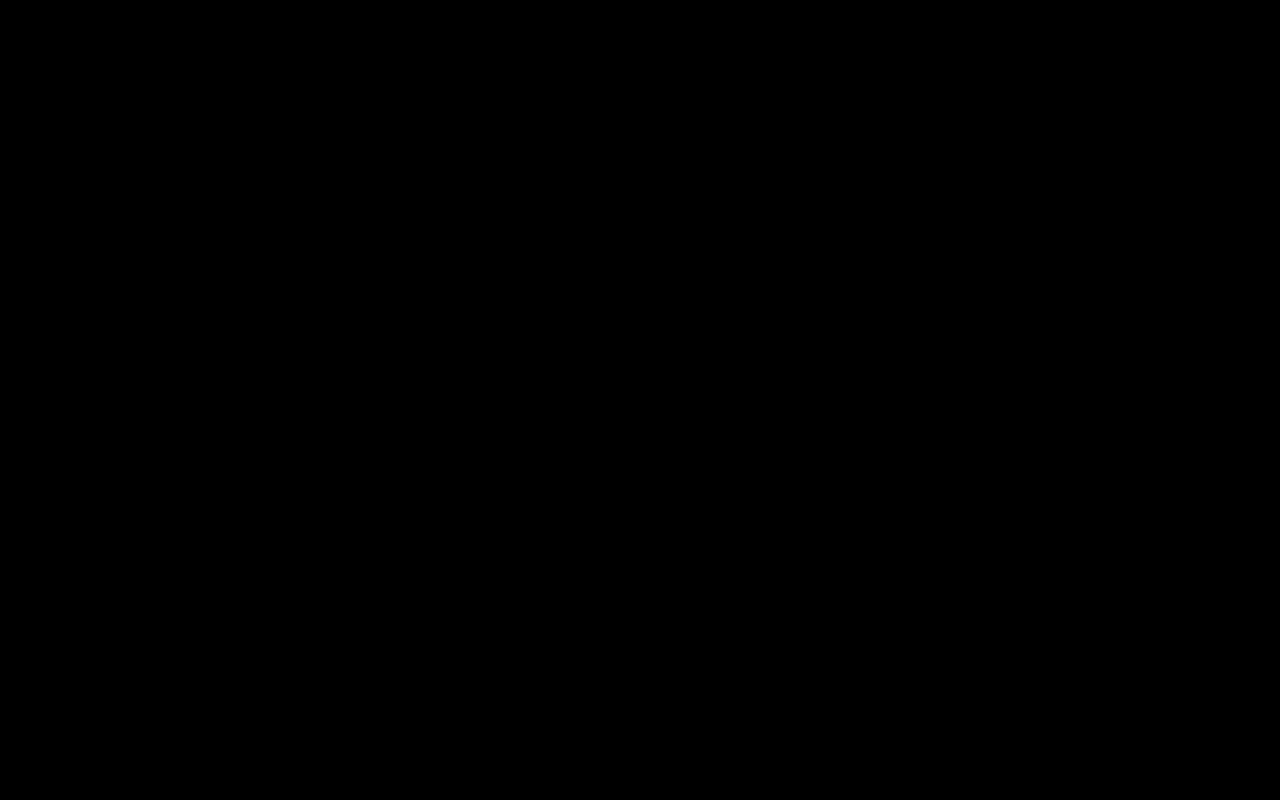
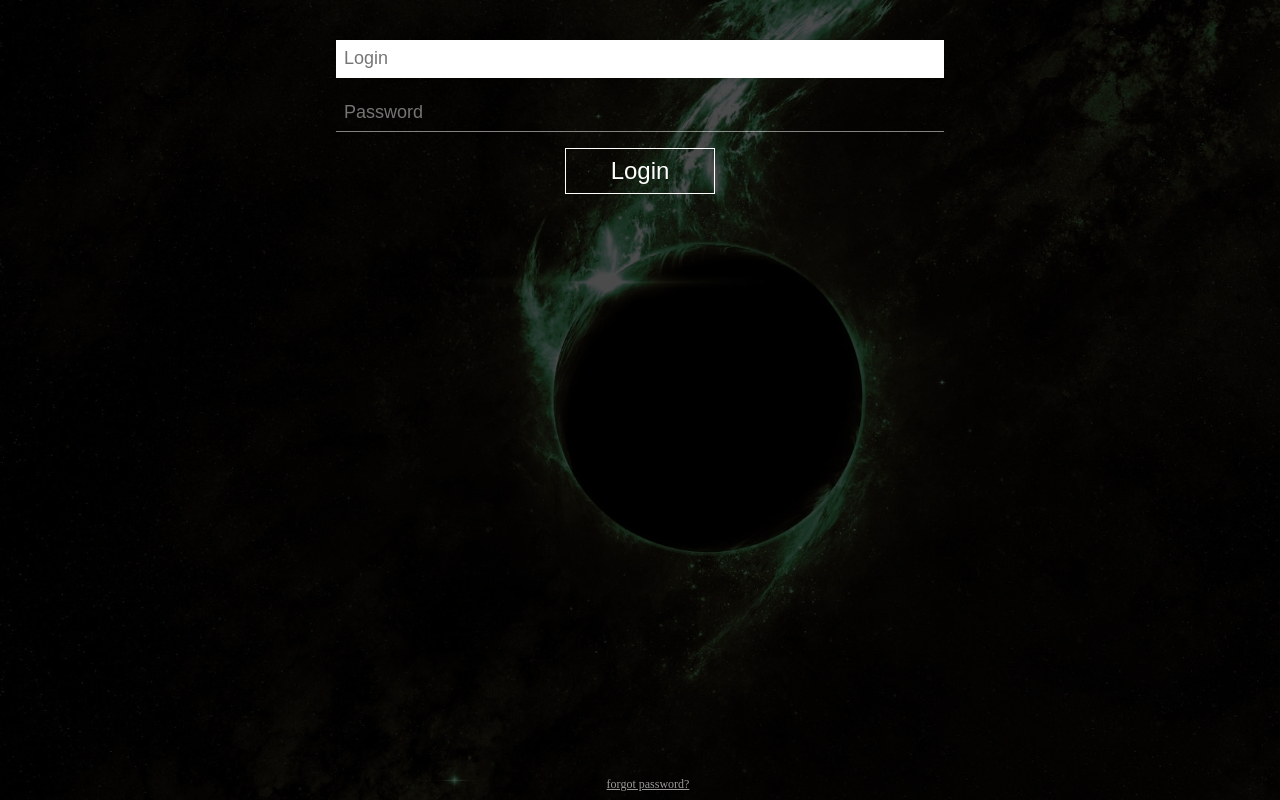
Before and after one commit to Assstarte/Web_Chat_NRRS, a React (Create React App) app in the folder chat-fe/: page /login in a window 1280 px wide. Built offline with nearby package versions, Linux system fonts and the light colour scheme.

Commit message:
Advanced Routing & RDX 90%

```diff
--- a/chat-fe/src/App.js
+++ b/chat-fe/src/App.js
@@ -17,6 +17,7 @@ import { Router, Route, Link, Switch } from "react-router-dom";
 import createHistory from "history/createBrowserHistory";
 
 import store from "./store";
+import Login from "./components/Login";
 
 class App extends Component {
   render() {
@@ -26,14 +27,11 @@ class App extends Component {
           <Router history={createHistory()}>
             <div>
               <Switch>
-                <Route
-                  path="/"
-                  component={store.getState().fetch.roomScreen ? Chat : Home}
-                  exact
-                />
+                <Route path="/" component={Home} exact />
                 <Route path="/home" component={Home} />
                 <Route path="/chat" component={Chat} />
                 <Route path="/rooms" component={RoomScreen} />
+                <Route path="/login" component={Login} />
               </Switch>
             </div>
           </Router>
--- a/chat-fe/src/actions/login.js
+++ b/chat-fe/src/actions/login.js
@@ -1,4 +1,4 @@
-import { LOGIN, AUTH, IF_AUTH, ERROR_OCCURRED } from "./types";
+import { LOGIN, AUTH, WHOAMI, ERROR_OCCURRED } from "./types";
 
 export const exec_login = (login, pass) => dispatch => {
   fetch("/login", {
@@ -28,3 +28,14 @@ export const exec_login = (login, pass) => dispatch => {
       })
   );
 };
+
+export const exec_whoami = () => dispatch => {
+  fetch("/whoami").then(res =>
+    res.json().then(data =>
+      dispatch({
+        type: WHOAMI,
+        payload: data
+      })
+    )
+  );
+};
--- a/chat-fe/src/actions/types.js
+++ b/chat-fe/src/actions/types.js
@@ -5,7 +5,7 @@ export const SIGNUP = "SIGNUP";
 export const AUTH = "AUTH";
 export const SEND_MESSAGE = "SEND_MESSAGE";
 export const CREATE_CHATROOM = "CREATE_CHATROOM";
-export const IF_AUTH = "IF AUTH";
+export const WHOAMI = "WHOAMI";
 export const ERROR_OCCURRED = "ERROR_OCCURRED";
 
 export const SET_CURRENT_ROOM = "SET_CURRENT_ROOM";
--- a/chat-fe/src/components/Chat.jsx
+++ b/chat-fe/src/components/Chat.jsx
@@ -11,13 +11,10 @@ import {
 } from "../actions/f_msgs_and_rooms";
 
 class Chat extends Component {
-  // constructor() {
-  //   super();
-  //   this.state = {
-  //     messages: []
-  //   };
-  //   this.getMessages = this.getMessages.bind(this);
-  // }
+  constructor(props) {
+    super(props);
+    this.currentRoom = this.props.currentRoom;
+  }
 
   render() {
     return (
@@ -70,7 +67,7 @@ class Chat extends Component {
     this.props.exec_fetch_rooms();
 
     //=======TEST SECTION=======
-    this.props.exec_fetch_messages(4);
+    this.props.exec_fetch_messages(this.currentRoom);
   }
 }
 
--- a/chat-fe/src/components/Home.jsx
+++ b/chat-fe/src/components/Home.jsx
@@ -1,6 +1,10 @@
 import React, { Component } from "react";
 import "../css/chat.css";
 import "../css/buttons.css";
+
+import { exec_whoami } from "../actions/login";
+import { connect } from "react-redux";
+
 class Home extends Component {
   render() {
     return (
@@ -15,12 +19,41 @@ class Home extends Component {
         </h2>
         <hr />
         <div style={{ textAlign: "center" }}>
-          <button className="pulse btn-login">Login</button>
+          <button
+            onClick={e => this.redirectToLogin(e)}
+            className="pulse btn-login"
+          >
+            Login
+          </button>
           <button className="raise btn-signup">Sign Up</button>
         </div>
       </div>
     );
   }
+
+  componentWillMount() {
+    this.props.exec_whoami();
+  }
+
+  componentDidUpdate() {
+    this.props.auth
+      ? this.props.history.push("/rooms")
+      : console.log("Not Logged In");
+  }
+
+  redirectToLogin(e) {
+    e.preventDefault();
+    this.props.history.push("/login");
+  }
 }
 
-export default Home;
+const mapStateToProps = state => ({
+  auth: state.login.loggedIn,
+  errorOccurred: state.login.errorOccurred,
+  user_id: state.login.user_id
+});
+
+export default connect(
+  mapStateToProps,
+  { exec_whoami }
+)(Home);
--- a/chat-fe/src/components/Login.jsx
+++ b/chat-fe/src/components/Login.jsx
@@ -0,0 +1,82 @@
+import React, { Component } from "react";
+import "../css/buttons.css";
+import "../css/login.css";
+import { exec_login } from "../actions/login";
+
+import { connect } from "react-redux";
+class Login extends Component {
+  constructor(props) {
+    super(props);
+    this.inputLoginRef = React.createRef();
+    this.inputPassRef = React.createRef();
+    this.execute_login = this.execute_login.bind(this);
+  }
+
+  componentDidUpdate() {
+    this.props.loggedIn
+      ? (window.location.href = "/rooms")
+      : console.log("Oops! Invalid Credentials");
+  }
+
+  render() {
+    return (
+      <div>
+        <form className="login-form" id="auth" method="post">
+          <p className="login-text" />
+          <input
+            ref={this.inputLoginRef}
+            type="text"
+            name="un"
+            className="login-username"
+            autoFocus
+            required
+            placeholder="Login"
+            id="auth-login"
+          />
+          <input
+            ref={this.inputPassRef}
+            type="password"
+            name="pw"
+            className="login-password"
+            required
+            placeholder="Password"
+            id="auth-pass"
+          />
+          <input
+            type="submit"
+            name="Login"
+            value="Login"
+            className="login-submit"
+            id="auth-submit"
+            onClick={e => this.execute_login(e)}
+          />
+        </form>
+        <a href="#" className="login-forgot-pass">
+          forgot password?
+        </a>
+        <div className="underlay-photo" />
+        <div className="underlay-black" />
+      </div>
+    );
+  }
+
+  execute_login(e) {
+    e.preventDefault();
+    console.log("handling");
+    this.props.exec_login(
+      this.inputLoginRef.current.value,
+      this.inputPassRef.current.value
+    );
+  }
+}
+
+const mapStateToProps = state => ({
+  loggedIn: state.login.loggedIn,
+  errorOccurred: state.login.errorOccurred,
+  user_id: state.login.user_id
+});
+
+export default connect(
+  mapStateToProps,
+  { exec_login }
+)(Login);
--- a/chat-fe/src/components/RoomScreen.jsx
+++ b/chat-fe/src/components/RoomScreen.jsx
@@ -13,6 +13,12 @@ import ChatRoom from "./ChatRoom";
 class RoomScreen extends Component {
   componentWillMount() {
     this.props.exec_fetch_rooms();
+  }
+
+  componentDidUpdate() {
+    this.props.currentRoom
+      ? this.props.history.push("/chat")
+      : console.log("Select Room");
   }
 
   render() {
--- a/chat-fe/src/css/chat.css
+++ b/chat-fe/src/css/chat.css
@@ -3,11 +3,13 @@
   padding-left: 100px;
   background-color: #000;
 
-  font-size: 36px;
+  font-size: 22px;
 }
 
 body {
   background-color: #000;
+  font-family: Josefin serif;
+  font-weight: 300;
 }
 
 .timeStamp {
@@ -49,3 +51,7 @@ input {
 input:focus {
   outline: none;
 }
+
+body {
+  overflow-x: hidden;
+}
--- /dev/null
+++ b/chat-fe/src/css/login.css
@@ -0,0 +1,139 @@
+@import url(
+  https://fonts.googleapis.com/css?family=Open+Sans:100,
+  300,
+  400,
+  700
+);
+@import url(https://netdna.bootstrapcdn.com/font-awesome/4.0.3/css/font-awesome.css);
+@import url("https://fonts.googleapis.com/css?family=Josefin+Slab:400,700");
+
+input ::-webkit-input-placeholder {
+  color: rgba(255, 255, 255, 0.7);
+}
+input ::-moz-placeholder {
+  color: rgba(255, 255, 255, 0.7);
+}
+input :-ms-input-placeholder {
+  color: rgba(255, 255, 255, 0.7);
+}
+input:focus {
+  outline: 0 transparent solid;
+}
+input:focus ::-webkit-input-placeholder {
+  color: rgba(0, 0, 0, 0.7);
+}
+input:focus ::-moz-placeholder {
+  color: rgba(0, 0, 0, 0.7);
+}
+input:focus :-ms-input-placeholder {
+  color: rgba(0, 0, 0, 0.7);
+}
+
+.login-form {
+  min-height: 10rem;
+  margin: auto;
+  max-width: 50%;
+  padding: 0.5rem;
+}
+
+.login-text {
+  color: white;
+  font-size: 2.5rem;
+  margin: 0 auto;
+  max-width: 50%;
+  padding: 0.5rem;
+  text-align: center;
+}
+.login-text .fa-stack-1x {
+  color: black;
+}
+
+.login-username,
+.login-password {
+  background: transparent;
+  border: 0 solid;
+  border-bottom: 1px solid rgba(255, 255, 255, 0.5);
+  color: white;
+  display: block;
+  margin: 1rem;
+  padding: 0.5rem;
+  transition: 250ms background ease-in;
+  width: calc(100% - 3rem);
+}
+.login-username:focus,
+.login-password:focus {
+  background: white;
+  color: black;
+  transition: 250ms background ease-in;
+}
+
+.login-forgot-pass {
+  bottom: 0;
+  color: white;
+  cursor: pointer;
+  display: block;
+  font-size: 75%;
+  left: 0;
+  opacity: 0.6;
+  padding: 0.5rem;
+  position: absolute;
+  text-align: center;
+  width: 100%;
+}
+.login-forgot-pass:hover {
+  opacity: 1;
+}
+
+.login-submit {
+  border: 1px solid white;
+  background: transparent;
+  color: white;
+  display: block;
+  margin: 1rem auto;
+  min-width: 1px;
+  padding: 0.5rem;
+  width: 150px;
+  font-size: 24px;
+  transition: 250ms background ease-in;
+}
+.login-submit:hover,
+.login-submit:focus {
+  background: white;
+  color: black;
+  transition: 250ms background ease-in;
+}
+
+[class*="underlay"] {
+  left: 0;
+  min-height: 100%;
+  min-width: 100%;
+  position: fixed;
+  top: 0;
+  overflow-x: hidden;
+}
+
+.underlay-photo {
+  overflow-x: hidden;
+  animation: hue-rotate 6s infinite;
+  background: url("../assets/bg-login.jpg");
+  background-size: cover;
+  -webkit-filter: grayscale(30%);
+  z-index: -1;
+}
+
+.underlay-black {
+  background: rgba(0, 0, 0, 0.7);
+  overflow-x: hidden;
+  z-index: -1;
+}
+
+@keyframes hue-rotate {
+  from {
+    -webkit-filter: grayscale(30%) hue-rotate(0deg);
+  }
+  to {
+    -webkit-filter: grayscale(30%) hue-rotate(360deg);
+  }
+}
+
+/*# sourceMappingURL=style.css.map */
--- a/chat-fe/src/reducers/loginReducer.js
+++ b/chat-fe/src/reducers/loginReducer.js
@@ -1,4 +1,4 @@
-import { LOGIN, AUTH, IF_AUTH, ERROR_OCCURRED } from "../actions/types";
+import { LOGIN, AUTH, WHOAMI, ERROR_OCCURRED } from "../actions/types";
 
 const initialState = {
   loggedIn: false,
@@ -9,8 +9,8 @@ const initialState = {
 export default function(state = initialState, action) {
   switch (action.type) {
     case LOGIN:
-      let server_response = JSON.parse(action.payload);
-
+      let server_response = action.payload;
+      console.log(server_response);
       //SUCCESS
       if (server_response.loggedIn === true) {
         return {
@@ -30,6 +30,25 @@ export default function(state = initialState, action) {
         };
       }
 
+    case WHOAMI:
+      console.log(action.payload);
+      if (action.payload.session !== "DENIED") {
+        console.log("WORKING");
+        return {
+          ...state,
+          loggedIn: true,
+          errorOccurred: false,
+          user_id: action.payload.id
+        };
+      } else {
+        return {
+          ...state,
+          loggedIn: false,
+          errorOccurred: false,
+          user_id: null
+        };
+      }
+
     default:
       return state;
   }
```
Also changed, not shown: chat-fe/src/components/Inputs.jsx (+21 -16 lines), chat-fe/src/assets/bg-login.jpg (added), 1 other file (tests, documents, lock files or other folders).
